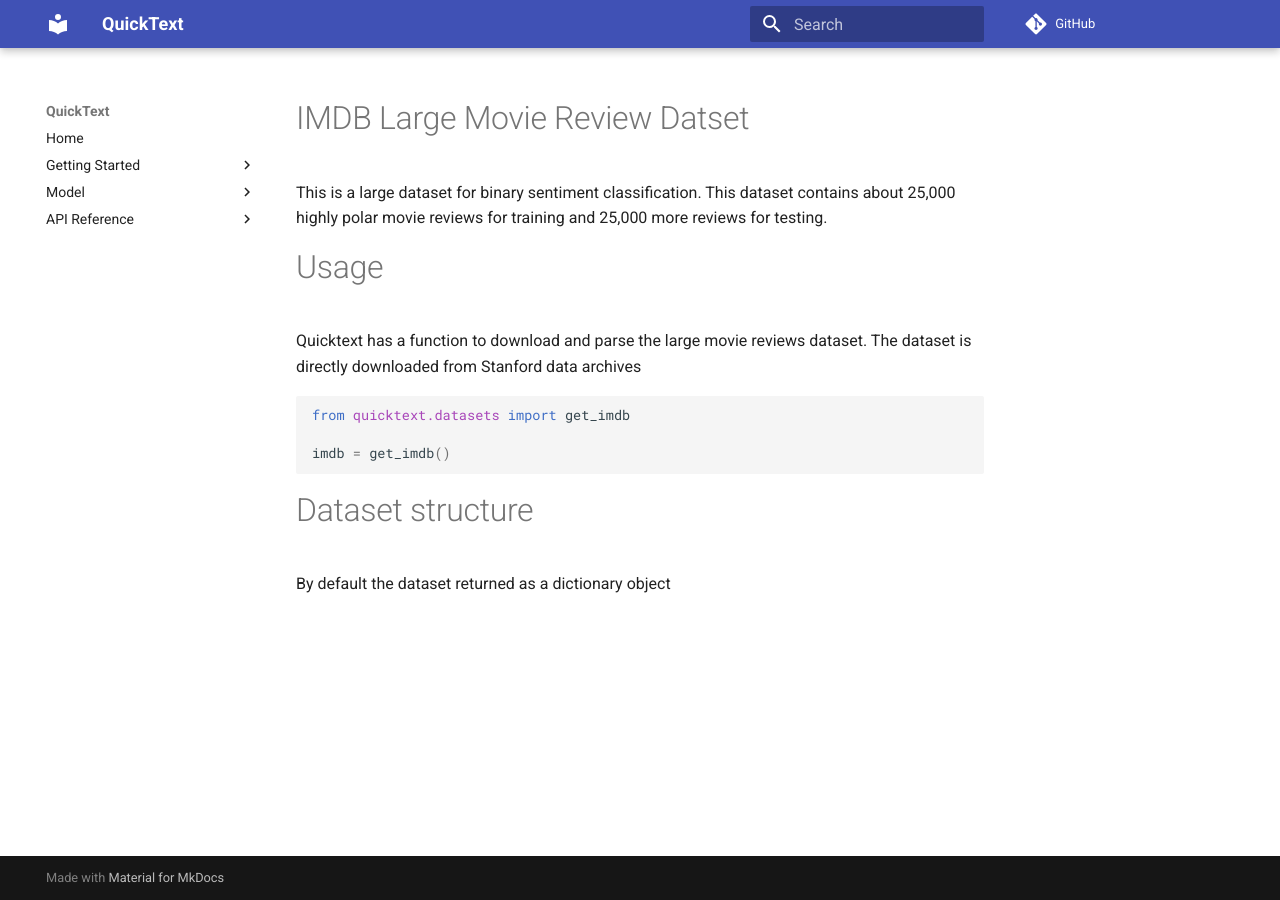
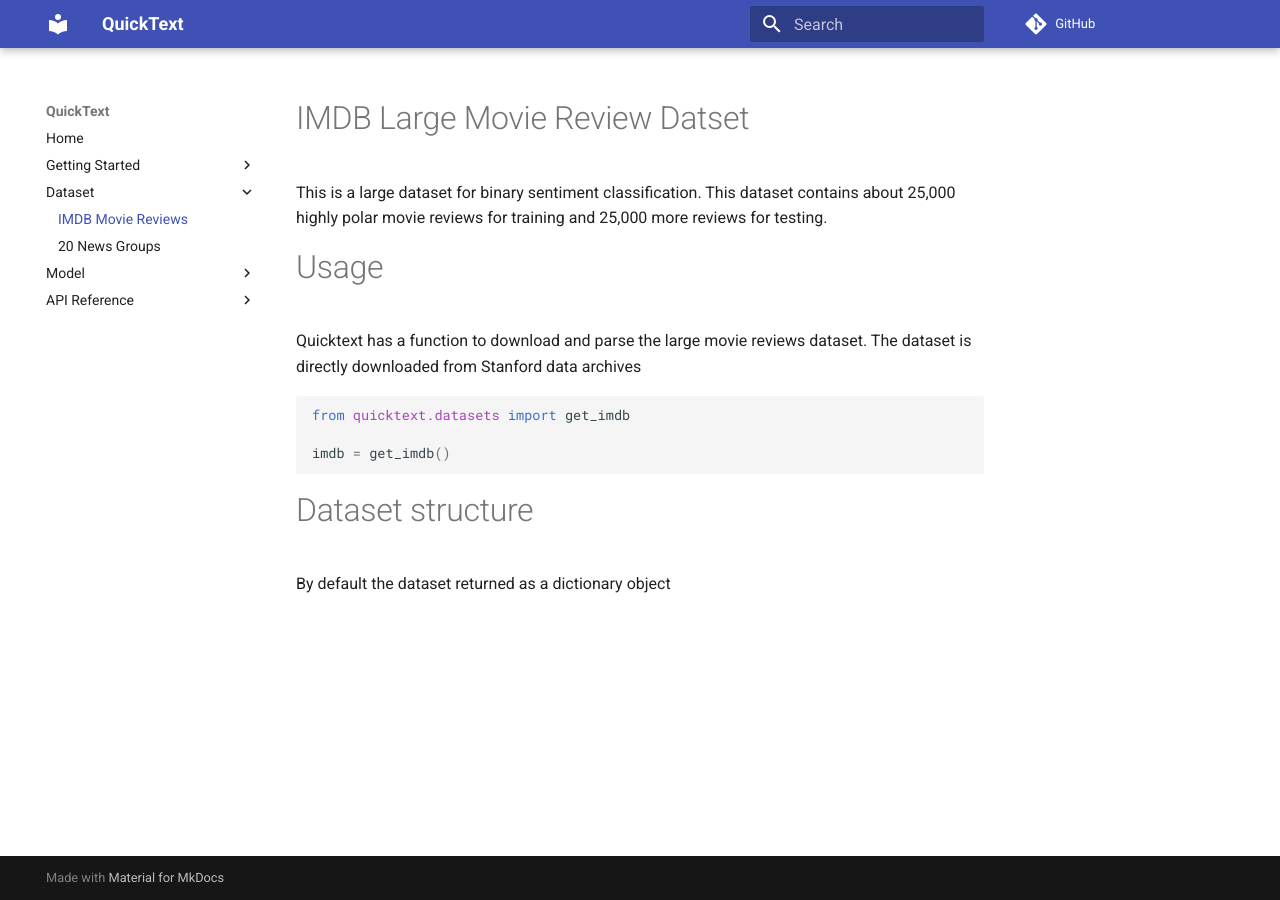
Before and after one commit to GDGVIT/quicktext, an MkDocs documentation site: the page built from docs/templates/imdb_dataset.md, in a window 1280 px wide. Built offline with MkDocs 1.6.1 and Material for MkDocs 9.7.7, drawn with Linux system fonts in a browser that asks for light colours; comment, search, counter and statistics services are not loaded.

Commit message:
Add dataset docs in mkdocs config

```diff
--- a/docs/mkdocs.yml
+++ b/docs/mkdocs.yml
@@ -28,6 +28,9 @@
   - Home: index.md
   - Getting Started:
       - Quickstart: quickstart.md
+  - Dataset:
+      - IMDB Movie Reviews: imdb_dataset.md
+      - 20 News Groups : 20newsgroups_dataset.md
   - Model:
       - BiLSTM: bilstm.md
       - CNN2D: cnn2d.md
```
